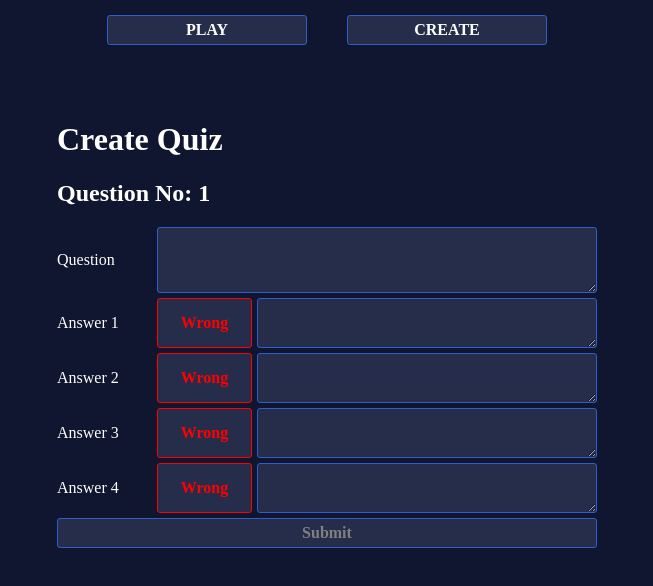
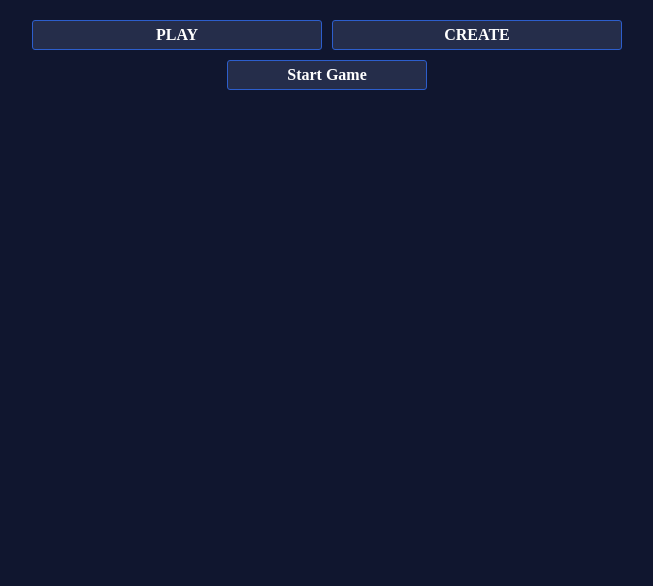
Before and after one commit to chrisblakely01/quiz-app, a React (Create React App) app: page / in a window 1280 px wide. Shown: the top 586 px of the page, without its empty margins (313-966 px from the left). Built offline with nearby package versions, Linux system fonts and the light colour scheme; a web font is replaced by a local one.

Commit message:
add create quiz

```diff
--- a/src/App.js
+++ b/src/App.js
@@ -9,8 +9,15 @@ export default function App() {
 	const [currentQuestion, setCurrentQuestion] = useState(0);
 	const [score, setScore] = useState(0);
 	const [gameStarted, setGameStarted] = useState(false);
-	const [gameMode, setGameMode] = useState('create');		//	gameMode can be 'play' or 'create'
-	const [questions, setQuestions] = useState([]);
+	const [gameMode, setGameMode] = useState('play');		//	gameMode can be 'play' or 'create'
+	const [questions, setQuestions] = useState([{
+		question: "What song will Spongebob play in Band Geeks?",
+		answer1: "F.U.N Song",
+		answer2: "Sweet Victory",
+		answer3: "Now That We're Men",
+		answer4: "Gary Komm Heim!",
+		correctanswer: 2  //  we start counting from one
+	}]);
 
 	const handleAnswerOptionClick = (isCorrect) => {
 		if (isCorrect) {
@@ -41,20 +48,29 @@ export default function App() {
 			{gameMode === 'play' ? (
 				<div className='app'>
 				{!gameStarted? (
+					<>
 						<StartGame
 							startGame={startGame}
 						/>
+						{score !== 0 ? (<Score
+							score={score}
+							questions={questions}
+							/>) : ""
+						}
+					</>
 				) : (
+					<>
 						<Question
 							currentQuestion={currentQuestion}
 							questions={questions}
 							handleAnswerOptionClick={handleAnswerOptionClick}
 						/>
-				)}
 						<Score
 							score={score}
 							questions={questions}
 						/>
+					</>
+				)}
 				</div>
 			) : (
 				<CreateQuiz
--- a/src/components/CreateQuiz.js
+++ b/src/components/CreateQuiz.js
@@ -1,4 +1,4 @@
-import React, {useState} from 'react'
+import React, {useState, useEffect} from 'react'
 
 export default function CreateQuiz({ questions, setQuestions }){
   const emptyValues = {
@@ -7,52 +7,42 @@ export default function CreateQuiz({ questions, setQuestions }){
     answer2: "",
     answer3: "",
     answer4: "",
-    answer1correct: false,
-    answer2correct: false,
-    answer3correct: false,
-    answer4correct: false
+    correctanswer: 0  //  zero means no correct answer has been selected
   }
+
   const [newValues, setNewValues] = useState(emptyValues);
   const [isDisabled, setIsDisabled] = useState(true);
 
   const handleChange = ({target}) => {
     const {id, name, value} = target;
-
     if (name !== "correct-answer") {
       setNewValues((prev) => ({...prev, [name]: value}));
     } else {
-      console.log(`correct-answer... ${id} ${value}`);
-      setNewValues((prev) => ({...prev, answer1correct: false}));
-      setNewValues((prev) => ({...prev, answer2correct: false}));
-      setNewValues((prev) => ({...prev, answer3correct: false}));
-      setNewValues((prev) => ({...prev, answer4correct: false}));
-      setNewValues((prev) => ({...prev, [id]: true}));
-      //const choice = Number(id.slice(-1)); // id example correctanswer4
-      //setNewValues((prev) => ({...prev, correctanswer: choice}));
+      setNewValues((prev) => ({...prev, correctanswer: Number(id)}));
     }
+  }
 
+  useEffect(() => {
     const arrayOfValues = Object.values(newValues);
-    const arrayOfValues1 = arrayOfValues.slice(0, 5);
-    const arrayOfValues2 = arrayOfValues.slice(5);
-    if (arrayOfValues1.some(val => val == false) || arrayOfValues2.every(val => val === false)) {
+    if (arrayOfValues.some(val => val == false)) {
       setIsDisabled(true);
     } else {
       setIsDisabled(false);
     }
-  }
+  }, [newValues]);
+
 
   const handleSubmit = (event) => {
     event.preventDefault();
 
     setQuestions((prev) => {
       return [...prev, {
-          questionText: newValues.question,
-          answerOptions: [
-            { answerText: newValues.answer1, isCorrect: newValues.correctanswer === 1 },
-            { answerText: newValues.answer2, isCorrect: newValues.correctanswer === 2 },
-            { answerText: newValues.answer3, isCorrect: newValues.correctanswer === 3 },
-            { answerText: newValues.answer4, isCorrect: newValues.correctanswer === 4 },
-        ]
+        question: newValues.question,
+        answer1: newValues.answer1,
+        answer2: newValues.answer2,
+        answer3: newValues.answer3,
+        answer4: newValues.answer4,
+        correctanswer: newValues.correctanswer
       }]
     });
     setNewValues(emptyValues);
@@ -60,8 +50,9 @@ export default function CreateQuiz({ questions, setQuestions }){
 
   return(
     <div className='create-quiz'>
-      <h1>Create Quiz</h1>
-      <h2>Question No: {questions.length+1}</h2>
+      <div className='question-count'>
+        <span>Question {questions.length+1}</span>
+      </div>
 
       <form onSubmit={handleSubmit} className='create-quiz-form'>
         <label htmlFor="question">Question</label>
@@ -81,11 +72,11 @@ export default function CreateQuiz({ questions, setQuestions }){
                 className="correct-answer"
                 type="button"
                 name="correct-answer"
-                id={`answer${i}correct`}
-                value={newValues[`answer${i}correct`] ? "Correct" : "Wrong"}
+                id={i}
+                value={newValues.correctanswer === i ? "Correct" : "Wrong"}
                 style={{
-                  "border-color": newValues[`answer${i}correct`] ? 'green' : 'red',
-                  color: newValues[`answer${i}correct`] ? 'green' : 'red'
+                  "border-color": newValues.correctanswer === i  ? 'green' : 'red',
+                  color: newValues.correctanswer === i  ? 'green' : 'red'
                 }}
                 onClick={handleChange}
               />
--- a/src/components/Question.js
+++ b/src/components/Question.js
@@ -7,11 +7,11 @@ export default function Question({ currentQuestion, questions, handleAnswerOptio
         <div className='question-count'>
           <span>Question {currentQuestion + 1}</span>/{questions.length}
         </div>
-        <div className='question-text'>{questions[currentQuestion].questionText}</div>
+        <div className='question-text'>{questions[currentQuestion].question}</div>
       </div>
       <div className='answer-section'>
-        {questions[currentQuestion].answerOptions.map((answerOption) => (
-          <button onClick={() => handleAnswerOptionClick(answerOption.isCorrect)}>{answerOption.answerText}</button>
+        {Object.values(questions[currentQuestion]).slice(1, 5).map((answer, i) => (
+          <button onClick={() => handleAnswerOptionClick(i+1 === questions[currentQuestion].correctanswer)}>{answer}</button>
         ))}
       </div>
     </div>
--- a/src/index.css
+++ b/src/index.css
@@ -19,12 +19,19 @@ main {
 
 .navbar {
   display: flex;
+  justify-content: space-between;
+  margin: 5px;
+  width: 600px;
+}
+
+.navbar button {
+  width: 49%;
   margin: 5px;
 }
 
 .question-container {
   background-color: #252d4a;
-  width: 450px;
+  width: 600px;
   min-height: 200px;
   height: min-content;
   border-radius: 15px;
@@ -77,6 +84,12 @@ main {
   justify-content: space-between;
 }
 
+.answer-section button {
+  width: 90%;
+  font-weight: normal;
+  margin: 5px;
+}
+
 button {
   margin: 0 20px;
 }
@@ -98,8 +111,14 @@ textarea,
 }
 
 .create-quiz {
-  padding: 50px;
-  width: 80%;
+  background-color: #252d4a;
+  width: 600px;
+  min-height: 200px;
+  height: min-content;
+  border-radius: 15px;
+  padding: 20px;
+  box-shadow: 10px 10px 42px 0px rgba(0, 0, 0, 0.75);
+
 }
 
 .create-quiz-form {
@@ -119,6 +138,7 @@ textarea {
   width: 100%;
   text-align: left;
   font-weight: normal;
+  resize: none;
 }
 
 .correct-answer {
```
Lines whose indentation alone changed are shown as unchanged.
